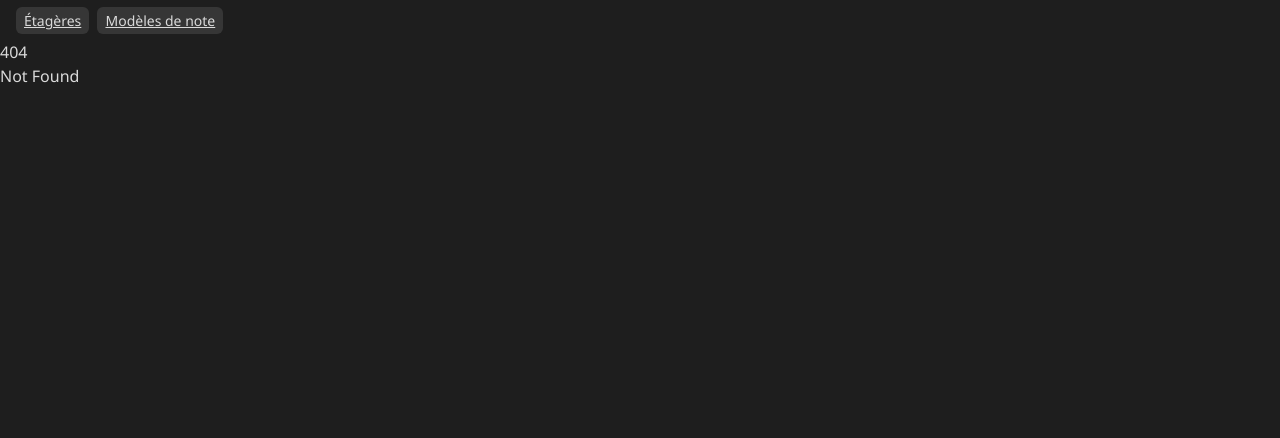
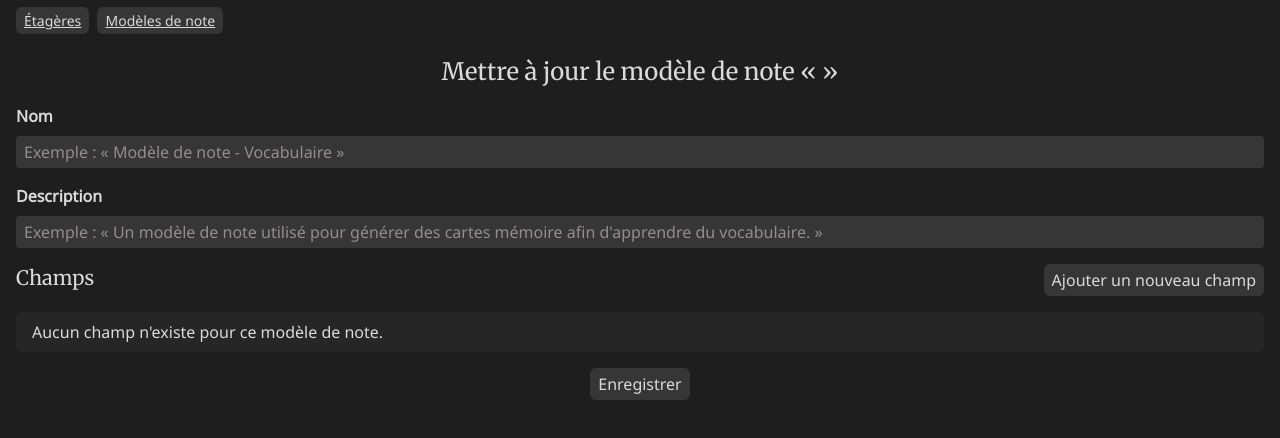
Before and after one commit to noahboos/memoria, a SvelteKit app: page /note_templates/save/1 in a window 1280 px wide. Before the commit this address had no page. Shown: the top 438 px of the page. Built offline with nearby package versions, Linux system fonts and the light colour scheme.

Commit message:
Feature - Added note template's saving page. Only implemented creation, not edition.

```diff
--- /dev/null
+++ b/src/lib/components/note_templates/FieldInputGroup.svelte
@@ -0,0 +1,87 @@
+<script lang="ts">
+    import {Minus} from "@lucide/svelte";
+    import type {NoteTemplateField} from "$lib/types/NoteTemplateField";
+
+    interface Props {
+        fields: NoteTemplateField[],
+        field: NoteTemplateField
+    }
+
+    let {fields, field}: Props = $props();
+
+    const index = fields.indexOf(field);
+
+    function remove(index: number): void {
+        fields.splice(index, 1);
+    }
+</script>
+
+<div class="flex flex-col gap-2 bg-base-20 p-4 rounded-md">
+    <div class="flex flex-row justify-between">
+        <p class="font-serif text-lg">
+            {#if field.name === ""}
+                {"Champ n°" + (index + 1)}
+            {:else}
+                {"Champ n°" + (index + 1) + " : " + field.name}
+            {/if}
+        </p>
+        <button
+            class="hover:text-red-500"
+            type="button"
+            onclick={() => remove(index)}
+        ><Minus size="20" /></button>
+    </div>
+    <div class="flex flex-col gap-2">
+        <label
+            class="font-bold"
+            for={"type-" + index}
+        >Type</label>
+        <select
+            class="bg-base-30 rounded-sm px-2 py-1 placeholder-accent-100/50"
+            id={"type-" + index}
+            bind:value={field.type}
+        >
+            <option value="text">Texte</option>
+        </select>
+    </div>
+    <div class="flex flex-col gap-2">
+        <label
+            class="font-bold"
+            for={"identifier" + index}
+        >Identifiant</label>
+        <input
+            class="bg-base-30 rounded-sm px-2 py-1 placeholder-accent-100/50 "
+            id={"identifier" + index}
+            type="text"
+            bind:value={field.identifier}
+            placeholder="Exemple : « traduction_polonaise »"
+            required
+        />
+    </div>
+    <div class="flex flex-col gap-2">
+        <label
+            class="font-bold"
+            for={"name" + index}
+        >Nom</label>
+        <input
+            class="bg-base-30 rounded-sm px-2 py-1 placeholder-accent-100/50 "
+            id={"name" + index}
+            type="text"
+            bind:value={field.name}
+            placeholder="Exemple : « Traduction polonaise »"
+            required
+        />
+    </div>
+    <div class="flex flew-row gap-2">
+        <label
+            class="font-bold order-2"
+            for={"required" + index}
+        >Est obligatoire ?</label>
+        <input
+            class="bg-base-30 rounded-sm px-2 py-1 placeholder-accent-100/50 order-1"
+            id={"required" + index}
+            type="checkbox"
+            bind:checked={field.required}
+        />
+    </div>
+</div>
--- /dev/null
+++ b/src/routes/note_templates/save/[id]/+page.svelte
@@ -0,0 +1,105 @@
+<script lang="ts">
+    import {onMount} from "svelte";
+    import {getCurrentWindow} from "@tauri-apps/api/window";
+    import type {PageProps} from "../../../../../.svelte-kit/types/src/routes/note_templates/save/[id]/$types";
+    import type {NoteTemplate} from "$lib/types/NoteTemplate";
+    import type {CardTemplate} from "$lib/types/CardTemplate";
+    import {invoke} from "@tauri-apps/api/core";
+    import type {NoteTemplateField} from "$lib/types/NoteTemplateField";
+    import FieldInputGroup from "$lib/components/note_templates/FieldInputGroup.svelte";
+    import {goto} from "$app/navigation";
+
+    let {params}: PageProps = $props();
+
+    let id = Number(params.id);
+    let note_template: NoteTemplate = $state<NoteTemplate>({id: null, name: null, description: null, data: null, created_at: null, modified_at: null });
+    let fields: NoteTemplateField[] = $state([]);
+    // let card_templates: CardTemplate[] = [];
+
+    onMount(async() => {
+        await getCurrentWindow().setTitle("Sauvegarder un modèle de note | Memoria");
+
+        if (id > 0) {
+            note_template = await invoke("read_one_note_template", {id});
+            // card_templates = await invoke("read_all_card_templates_by_note_template_id", {id});
+        }
+    });
+
+    function addField(): void {
+        fields.push({
+            type: "text",
+            identifier: "",
+            name: "",
+            required: true
+        })
+    }
+
+    async function save(): Promise<void> {
+        note_template.data = JSON.stringify(fields);
+
+        let _note_template = await invoke("save_note_template", { noteTemplate: note_template});
+
+        await goto("/note_templates/");
+    }
+</script>
+
+<main class="p-4 space-y-4">
+    <p class="font-serif text-2xl text-center">
+        {#if id > 0}
+            Mettre à jour le modèle de note « {note_template.name} »
+        {:else}
+            Créer un nouveau modèle de note
+        {/if}
+    </p>
+    <form class="space-y-4" onsubmit={save}>
+        <div class="flex flex-col gap-2">
+            <label
+                class="font-bold"
+                for="name"
+            >Nom</label>
+            <input
+                class="bg-base-30 rounded-sm px-2 py-1 placeholder-accent-100/50 "
+                id="name"
+                type="text"
+                bind:value={note_template.name}
+                placeholder="Exemple : « Modèle de note - Vocabulaire »"
+                required
+            />
+        </div>
+        <div class="flex flex-col gap-2">
+            <label
+                class="font-bold"
+                for="description"
+            >Description</label>
+            <input
+                class="bg-base-30 rounded-sm px-2 py-1 placeholder-accent-100/50 "
+                id="description"
+                type="text"
+                bind:value={note_template.description}
+                placeholder="Exemple : « Un modèle de note utilisé pour générer des cartes mémoire afin d'apprendre du vocabulaire. »"
+                required
+            />
+        </div>
+        <div class="flex flex-row justify-between">
+            <p class="font-serif text-xl">Champs</p>
+            <button
+                class="w-fit bg-base-30 px-2 py-1 rounded-md hover:bg-primary-200 hover:text-base-00"
+                onclick={addField}
+                type="button"
+            >Ajouter un nouveau champ</button>
+        </div>
+        {#if fields.length === 0}
+            <p
+                class="flex flex-col gap-2 bg-base-20 py-2 px-4 rounded-md"
+            >Aucun champ n'existe pour ce modèle de note.</p>
+        {:else}
+            {#each fields as field}
+                <FieldInputGroup {fields} {field} />
+            {/each}
+        {/if}
+        <button
+            class="block w-fit mx-auto bg-base-30 px-2 py-1 rounded-md hover:bg-primary-200 hover:text-base-00"
+            type="submit"
+        >Enregistrer</button>
+    </form>
+</main>
```
